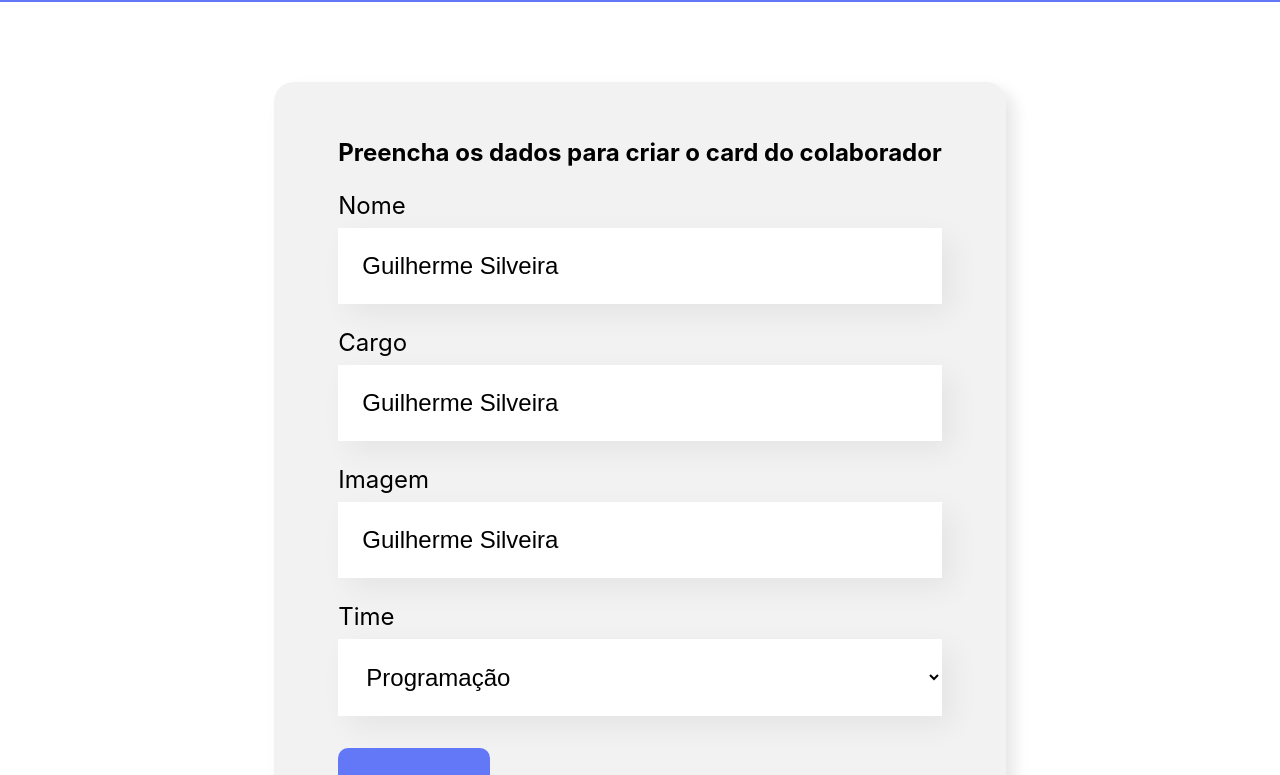
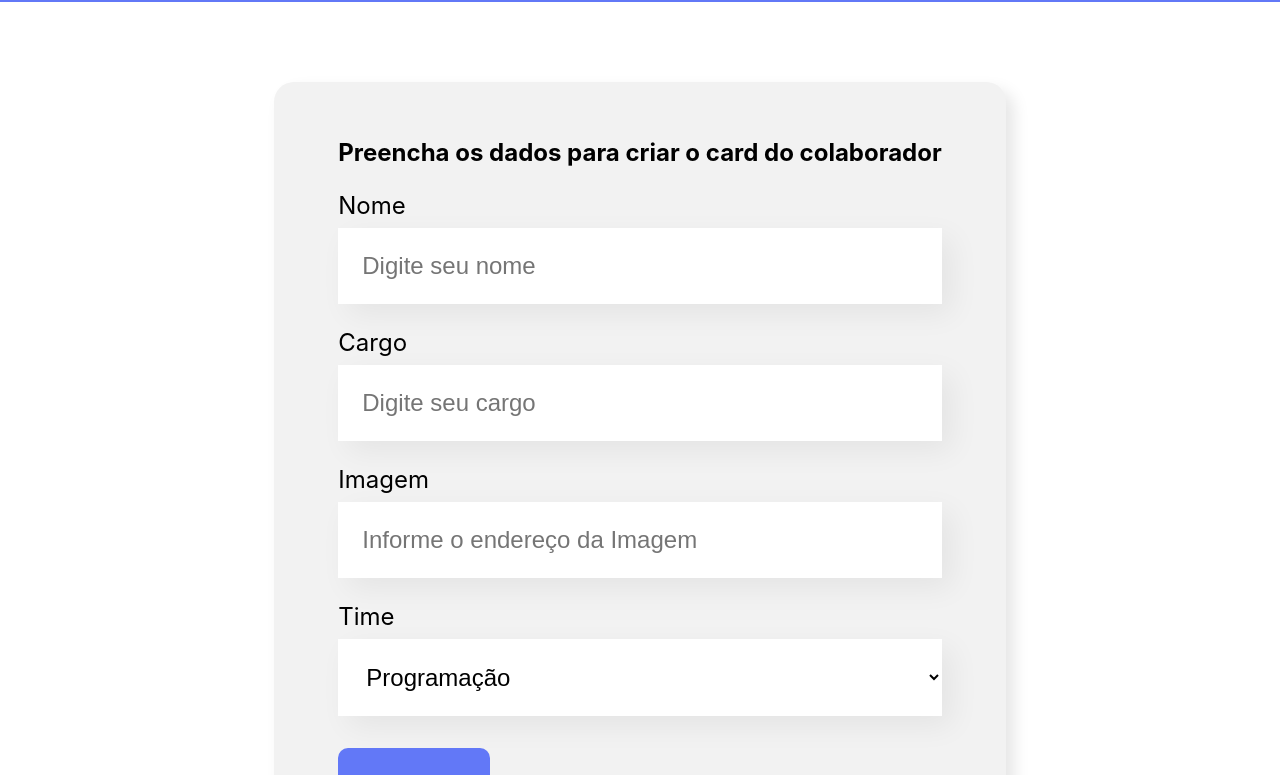
Before and after one commit to matheusrodacki/react-organo, a React (Create React App) app: page / in a window 1280 px wide. Shown: the part 496-1271 px from the top of the page. Built offline with nearby package versions, Linux system fonts and the light colour scheme; the HTML template or start-up script is replaced by a standard one.

Commit message:
passa o controle do estado para a classe de formulario e recebe os valores via parametro no campoTesto

```diff
--- a/src/components/CampoTexto/CampoTexto.js
+++ b/src/components/CampoTexto/CampoTexto.js
@@ -1,20 +1,17 @@
-import { useState } from 'react';
 import './CampoTexto.css';
 
 export const CampoTexto = (props) => {
   //let valorInput = 'Guilherme Silveira';
 
-  const [valorInput, setValorInput] = useState('Guilherme Silveira');
-
   const aoDigitado = (evento) => {
-    setValorInput(evento.target.value);
-    console.log(valorInput);
+    props.aoAlterado(evento.target.value);
+    console.log(props.valor);
   };
 
   return (
     <div className='campo-texto'>
       <label>{props.label}</label>
-      <input value={valorInput} onChange={aoDigitado} required={props.required} placeholder={props.placeholder} />
+      <input value={props.valor} onChange={aoDigitado} required={props.required} placeholder={props.placeholder} />
     </div>
   );
 };
--- a/src/components/Formulario/Formulario.js
+++ b/src/components/Formulario/Formulario.js
@@ -1,3 +1,4 @@
+import { useState } from 'react';
 import Botao from '../Botao';
 import CampoTexto from '../CampoTexto';
 import ListaSuspensa from '../ListaSuspensa';
@@ -6,19 +7,40 @@
 export const Formulario = () => {
   const times = ['Programação', 'Front-End', 'Data-Science', 'Devops', 'UX e Design', 'Mobile', 'Inovação'];
 
+  const [nome, setNome] = useState('');
+  const [cargo, setCargo] = useState('');
+  const [imagem, setImagem] = useState('');
+
   const aoSalvar = (event) => {
     event.preventDefault();
 
-    console.log('Foi Submetido');
+    console.log('Foi Submetido =>', nome, cargo, imagem);
   };
 
   return (
     <section className='formulario'>
       <form onSubmit={aoSalvar}>
         <h2>Preencha os dados para criar o card do colaborador</h2>
-        <CampoTexto required={true} label='Nome' placeholder='Digite seu nome' />
-        <CampoTexto required={true} label='Cargo' placeholder='Digite seu cargo' />
-        <CampoTexto label='Imagem' placeholder='Informe o endereço da Imagem' />
+        <CampoTexto
+          required={true}
+          label='Nome'
+          placeholder='Digite seu nome'
+          valor={nome}
+          aoAlterado={(valor) => setNome(valor)}
+        />
+        <CampoTexto
+          required={true}
+          label='Cargo'
+          placeholder='Digite seu cargo'
+          valor={cargo}
+          aoAlterado={(valor) => setCargo(valor)}
+        />
+        <CampoTexto
+          label='Imagem'
+          placeholder='Informe o endereço da Imagem'
+          valor={imagem}
+          aoAlterado={(valor) => setImagem(valor)}
+        />
         <ListaSuspensa required={true} label='Time' itens={times} />
         <Botao texto='Criar Card'>Criar Card</Botao>
       </form>
```
